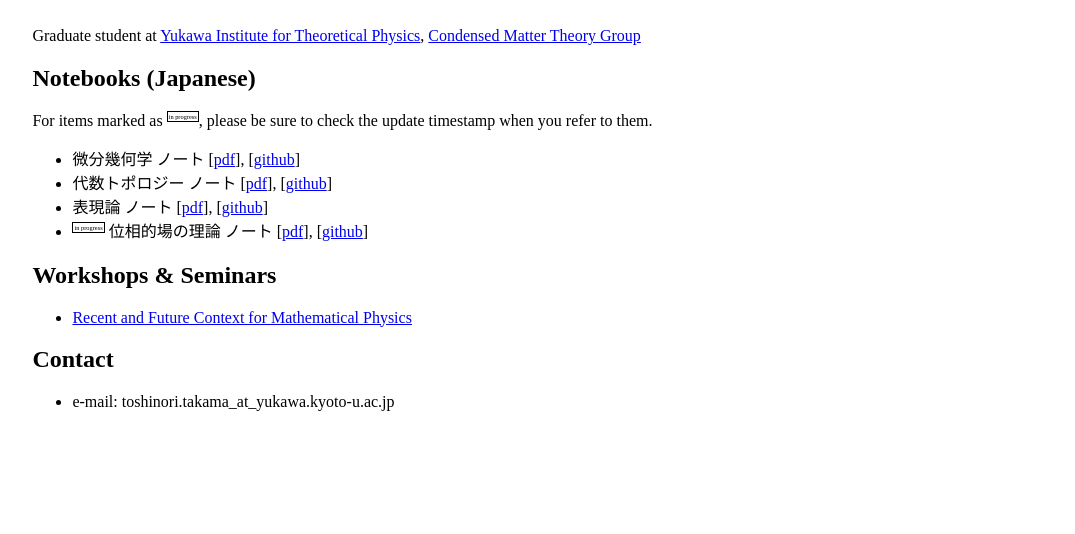
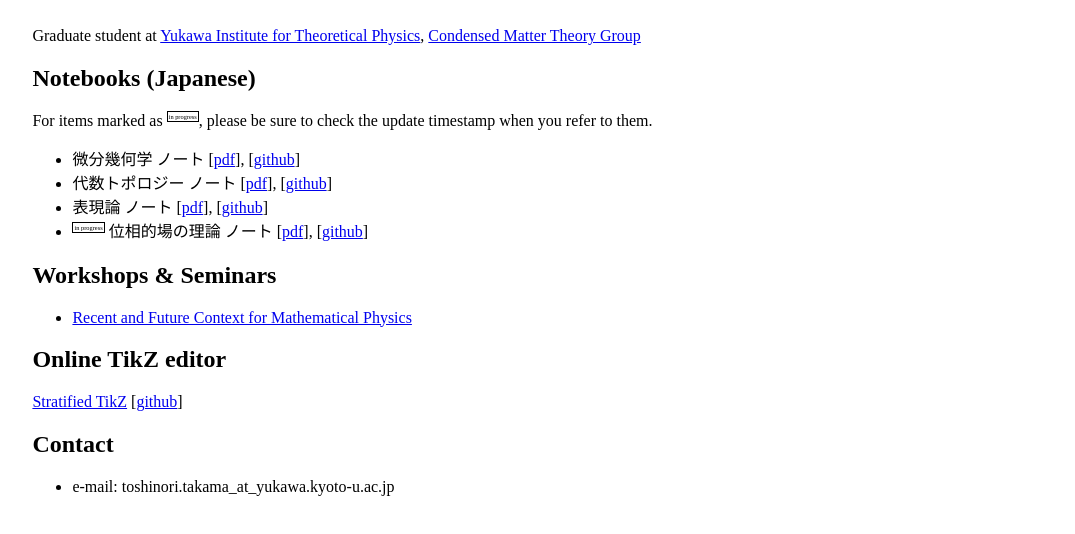
Before and after one commit to T2sp/T2sp.github.io, a plain HTML site: page index.html in a window 1280 px wide. Shown: the part 86-620 px from the top of the page, without its empty margins (102-1177 px from the left). Drawn offline with Linux system fonts and the light colour scheme.

Commit message:
Add Stratified TikZ

```diff
--- a/index.html
+++ b/index.html
@@ -57,6 +57,10 @@
                 </li>
             </ul>
 
+            <h2>Online TikZ editor</h2>
+
+            <a href="https://t2sp.github.io/stratified-tikz/">Stratified TikZ</a> [<a href="https://github.com/T2sp/stratified-tikz">github</a>]
+
             <h2> Contact </h2>
             <ul>
                 <li>e-mail: toshinori.takama_at_yukawa.kyoto-u.ac.jp</li>
```
